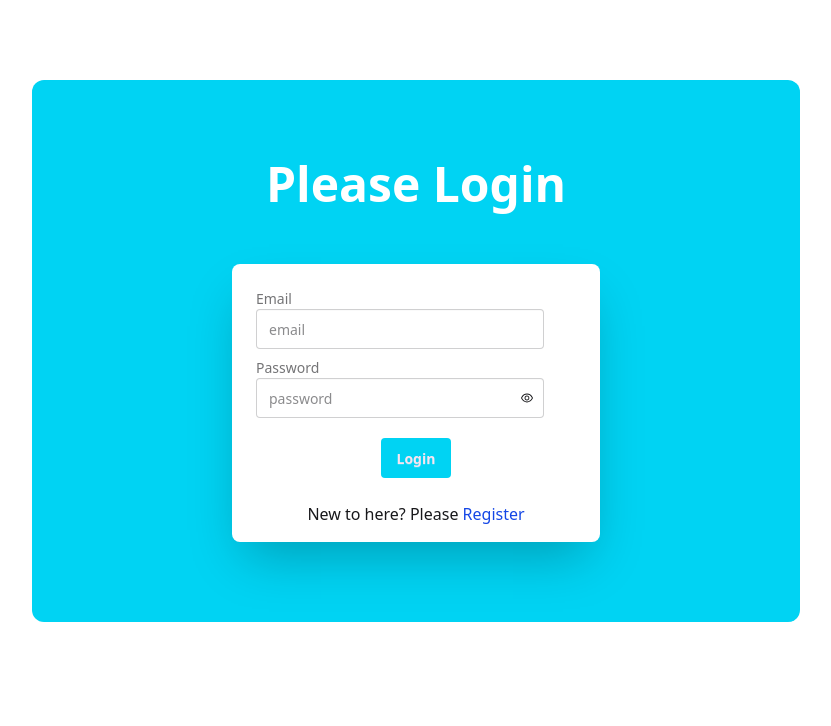
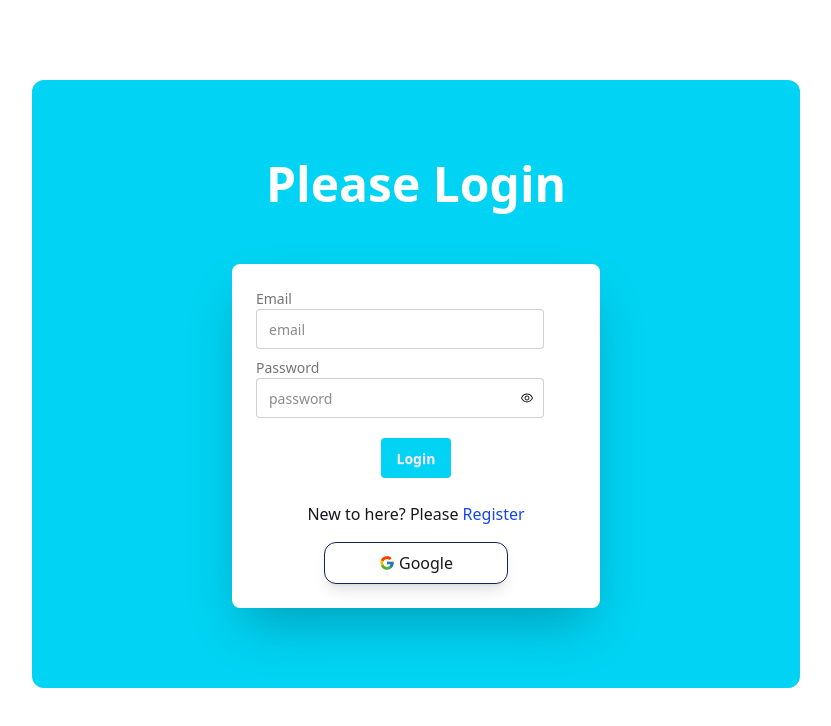
Before and after one commit to Likhon22/blog-client, a React (Vite) app: page /login in a window 1280 px wide. Shown: the top 726 px of the page, without its empty margins (224-1055 px from the left). Built offline with nearby package versions, Linux system fonts and the light colour scheme; no server answers.

Commit message:
feat:google login create blog added

```diff
--- a/src/AuthProvider/AuthProvider.jsx
+++ b/src/AuthProvider/AuthProvider.jsx
@@ -7,6 +7,8 @@ import {
   signInWithEmailAndPassword,
   signOut,
   onAuthStateChanged,
+  GoogleAuthProvider,
+  signInWithPopup,
 } from "firebase/auth";
 import { app } from "../firebase/firebase.config";
 
@@ -17,7 +19,7 @@ const AuthProvider = ({ children }) => {
   const [user, setUser] = useState(null);
   const [loading, setLoading] = useState(true);
   const auth = getAuth(app);
-
+  const googleProvider = new GoogleAuthProvider();
   useEffect(() => {
     const unsubscribe = onAuthStateChanged(auth, (currentUser) => {
       setUser(currentUser);
@@ -44,6 +46,10 @@ const AuthProvider = ({ children }) => {
     setLoading(true);
     return await signInWithEmailAndPassword(auth, email, password);
   };
+  const googleLogin = async () => {
+    setLoading(true);
+    return await signInWithPopup(auth, googleProvider);
+  };
   const logout = () => {
     setLoading(true);
     setUser(null);
@@ -56,6 +62,7 @@ const AuthProvider = ({ children }) => {
     loading,
     updateUserName,
     login,
+    googleLogin,
     user,
     logout,
   };
--- a/src/components/Home/LatestArticleCards/LatestArticleCards.jsx
+++ b/src/components/Home/LatestArticleCards/LatestArticleCards.jsx
@@ -13,13 +13,7 @@ const LatestArticleCards = () => {
   if (isLoading) {
     return <Loader />;
   }
-  if (!blogs?.data?.data) {
-    return (
-      <div className="flex justify-center items-center h-screen text-2xl text-black font-medium">
-        No Latest Blogs Found
-      </div>
-    );
-  }
+
   return (
     <div className="grid grid-cols-1 md:grid-cols-2 lg:grid-cols-3 gap-4 w-4/5 mx-auto py-12">
       {blogs?.data?.data?.map((blog) => (
--- a/src/pages/Admin/CreateArticle.jsx
+++ b/src/pages/Admin/CreateArticle.jsx
@@ -5,9 +5,12 @@ import { FaImage } from "react-icons/fa";
 import TextEditor from "../../components/TextEditor/TextEditor";
 import { axiosInstance } from "../../utils";
 import toast from "react-hot-toast";
+import useAuth from "../../hooks/useAuth";
 
 function CreateArticle() {
   const [value, setValue] = useState("");
+  const { user } = useAuth();
+  console.log(user.email);
 
   const modules = {
     toolbar: [
@@ -26,10 +29,12 @@ function CreateArticle() {
     const form = e.target;
     const title = form.title.value;
     const category = form.category.value;
+    const authorEmail = user.email;
     const articleInfo = {
       title,
       category: category.toLowerCase(),
       post: value,
+      authorEmail,
     };
     try {
       const result = await axiosInstance.post(
@@ -94,7 +99,7 @@ function CreateArticle() {
         </div>
 
         <div className="flex justify-center mt-6">
-          <button className="flex items-center gap-2 px-6 py-3 bg-gradient-to-r from-blue-500 to-purple-600 text-white rounded-lg shadow-md hover:from-purple-600 hover:to-blue-500 transition-transform transform hover:scale-105">
+          <button className="flex cursor-pointer items-center gap-2 px-6 py-3 bg-gradient-to-r from-blue-500 to-purple-600 text-white rounded-lg shadow-md hover:from-purple-600 hover:to-blue-500 transition-transform transform hover:scale-105">
             Create Article
           </button>
         </div>
--- /dev/null
+++ b/src/pages/Admin/EditArticle.jsx
@@ -0,0 +1,10 @@
+
+const EditArticle = () => {
+    return (
+        <div>
+
+        </div>
+    );
+};
+
+export default EditArticle;
--- a/src/pages/AllBlogs/AllBlogs.jsx
+++ b/src/pages/AllBlogs/AllBlogs.jsx
@@ -14,7 +14,7 @@ const AllBlogs = () => {
   if (isLoading) {
     return <Loader />;
   }
-  if (!blogs?.data?.data) {
+  if (!blogs?.data?.data.length) {
     return (
       <div className="flex justify-center items-center h-screen text-2xl text-black font-medium">
         No Blogs Found
--- a/src/pages/Login/Login.jsx
+++ b/src/pages/Login/Login.jsx
@@ -3,6 +3,8 @@ import { AiOutlineEye, AiOutlineEyeInvisible } from "react-icons/ai";
 import { NavLink, useLocation, useNavigate } from "react-router-dom";
 import useAuth from "../../hooks/useAuth";
 import toast from "react-hot-toast";
+import { FcGoogle } from "react-icons/fc";
+import { axiosInstance } from "../../utils";
 
 const Login = () => {
   const [toggle, setToggle] = useState(false);
@@ -11,7 +13,7 @@ const Login = () => {
   const location = useLocation();
   console.log(location);
   const to = location?.state?.from?.pathname || "/";
-  const { login } = useAuth();
+  const { login, googleLogin } = useAuth();
   const handleLogin = async (e) => {
     e.preventDefault();
     const form = e.target;
@@ -40,6 +42,30 @@ const Login = () => {
     //     navigate(to, { replace: true });
     //   }
     // });
+  };
+  const handleGoogleLogin = async () => {
+    try {
+      const result = await googleLogin();
+      console.log(result);
+      const email = result.user.email;
+      const name = result.user.displayName;
+      const userImage = result.user.photoURL;
+      const userInfo = {
+        email,
+        name,
+        userImage,
+      };
+      console.log(userInfo);
+      const user = await axiosInstance.post("/users/login", userInfo);
+      console.log(user);
+
+      if (user?.data?.success) {
+        toast.success("Login Successfully");
+        navigate(to, { replace: true });
+      }
+    } catch (e) {
+      console.log(e);
+    }
   };
 
   return (
@@ -108,6 +134,14 @@ const Login = () => {
               Register
             </NavLink>
           </p>
+          <div
+            onClick={() => handleGoogleLogin()}
+            className="  border py-2 w-1/2 cursor-pointer mx-auto mb-6 flex items-center gap-1 justify-center rounded-xl shadow-lg border-blue-950"
+          >
+            <FcGoogle className=""></FcGoogle>
+
+            <button>Google</button>
+          </div>
         </div>
       </div>
     </div>
--- a/src/pages/Register/Register.jsx
+++ b/src/pages/Register/Register.jsx
@@ -10,7 +10,7 @@ import { axiosInstance } from "../../utils";
 const Register = () => {
   const [toggle, setToggle] = useState(false);
   const navigate = useNavigate();
-  const { register, updateUserName } = useAuth();
+  const { register, updateUserName, logout } = useAuth();
   const [loading, setLoading] = useState(false);
 
   const location = useLocation();
@@ -40,6 +40,7 @@ const Register = () => {
           email: userEmail,
         };
         const result = await axiosInstance.post("/users/create-user", userInfo);
+        await logout();
         setLoading(false);
         if (result.data.success) {
           toast.success("Registered Successfully");
--- a/src/routes/router.jsx
+++ b/src/routes/router.jsx
@@ -8,6 +8,7 @@ import AdminHome from "../pages/Admin/AdminHome";
 import CreateArticle from "../pages/Admin/CreateArticle";
 import AllBlogs from "../pages/AllBlogs/AllBlogs";
 import SingleBlog from "../pages/SingleBlog/SingleBlog";
+import EditArticle from "../pages/Admin/EditArticle";
 
 const router = createBrowserRouter([
   {
@@ -48,6 +49,10 @@ const router = createBrowserRouter([
         path: "create-article",
         element: <CreateArticle />,
       },
+      {
+        path: "edit-article/:id",
+        element: <EditArticle />,
+      },
     ],
   },
 ]);
```
